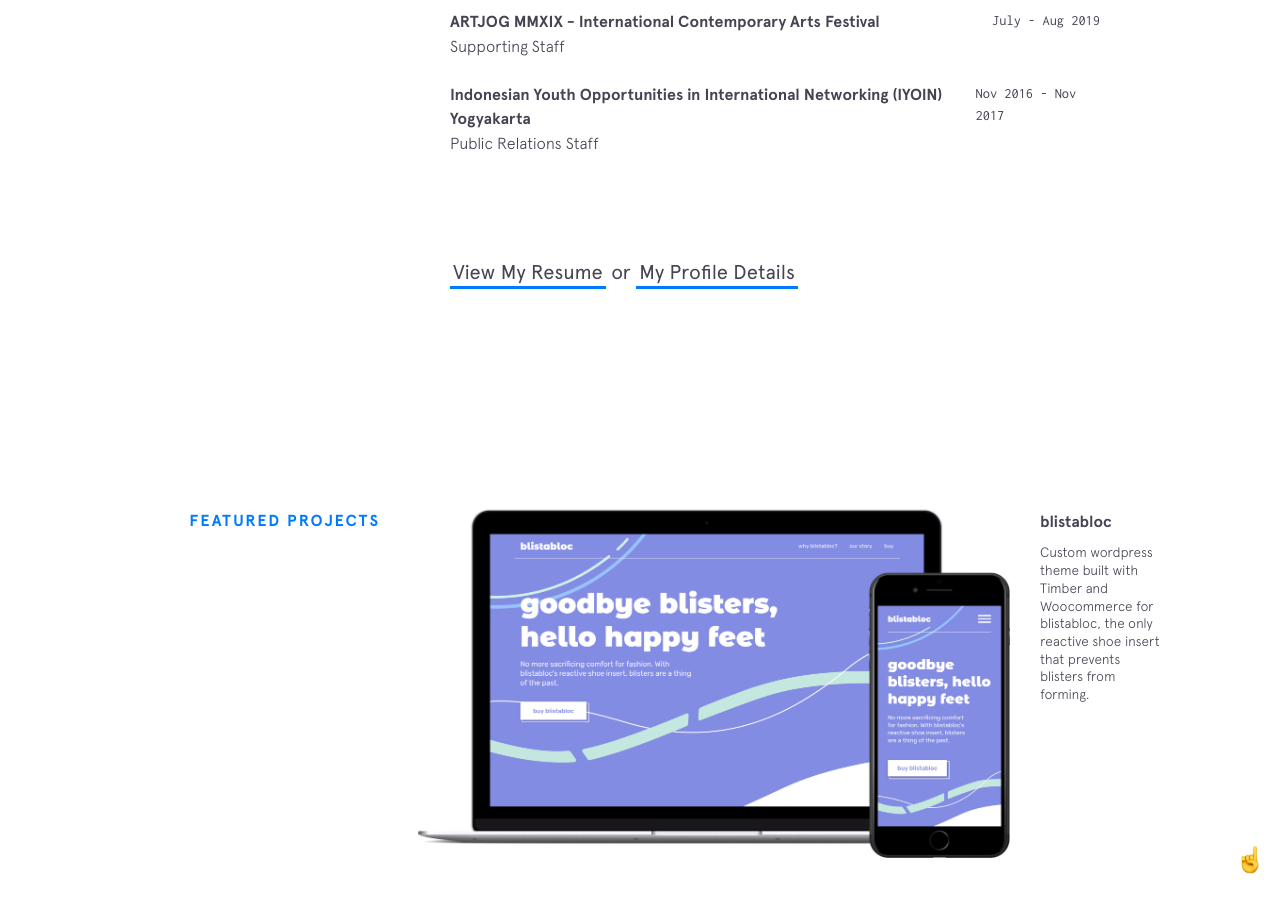
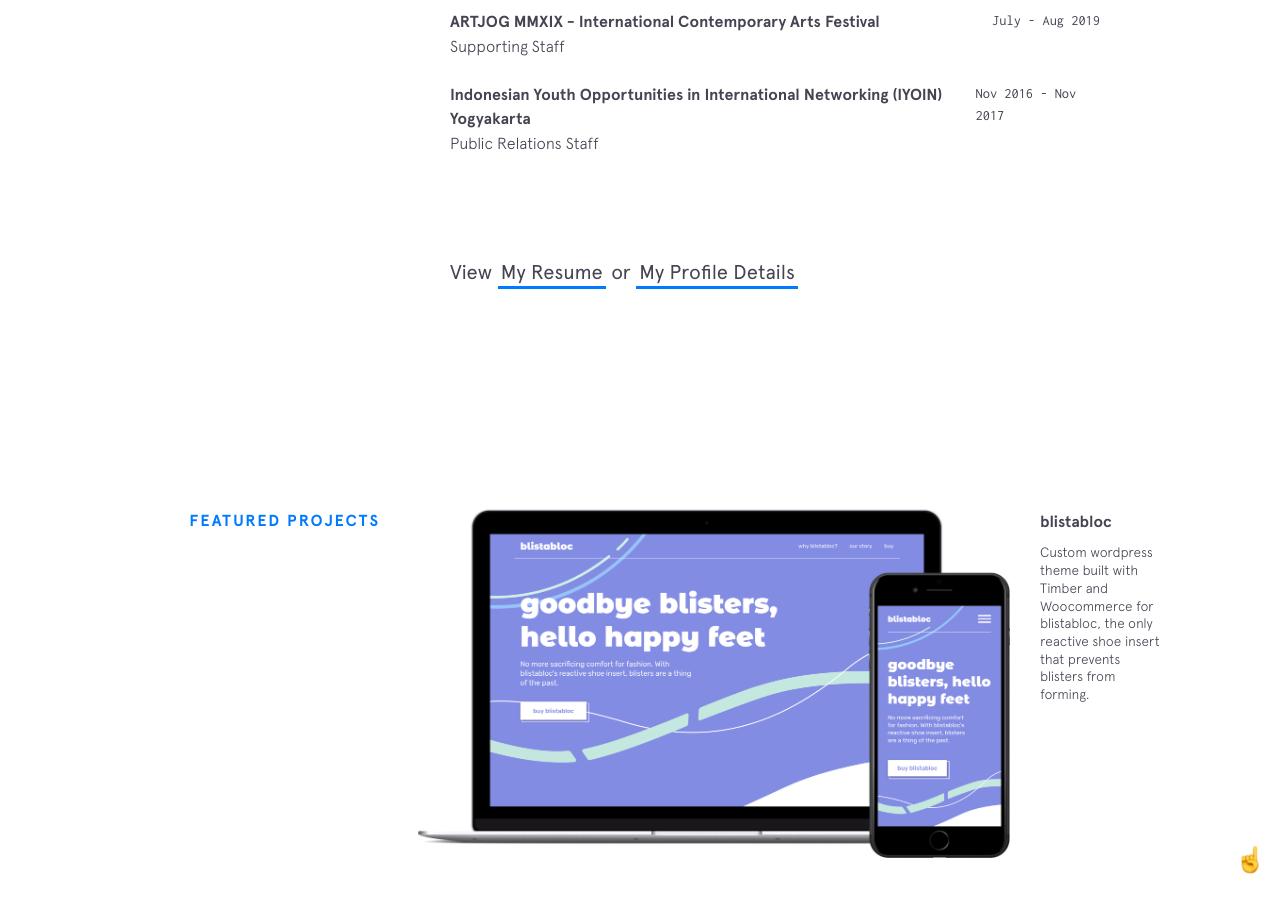
Before and after one commit to ivanhectors/ivanhectors.github.io, a Jekyll site: the page built from index.html, in a window 1280 px wide and 900 px high, scrolled down 2152 px. Built offline with Jekyll 4.4.1, drawn with Linux system fonts in a browser that asks for light colours; nearby versions of some CDN libraries.

Commit message:
Update experience.html

```diff
--- a/_includes/experience.html
+++ b/_includes/experience.html
@@ -16,7 +16,7 @@
     </div>
   <h3 class="intro__contact">
  <span>
-    <a href="{{site.resume}}" target="_blank" class="highlight-link">View My Resume</a> or <a href="https://www.linkedin.com/in/ivanhectors" target="_blank" class="highlight-link">My Profile Details</a>
+    View <a href="{{site.resume}}" target="_blank" class="highlight-link">My Resume</a> or <a href="https://www.linkedin.com/in/ivanhectors" target="_blank" class="highlight-link">My Profile Details</a>
   </span>
   </h3>
   </div>
```
